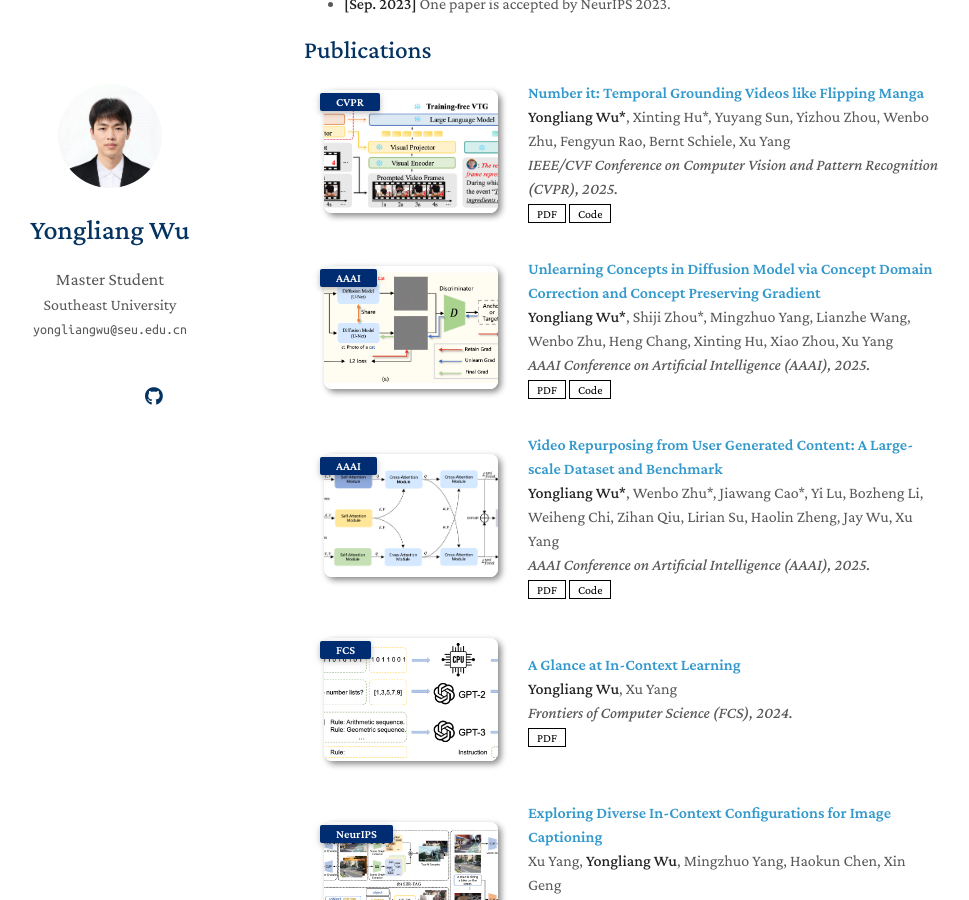
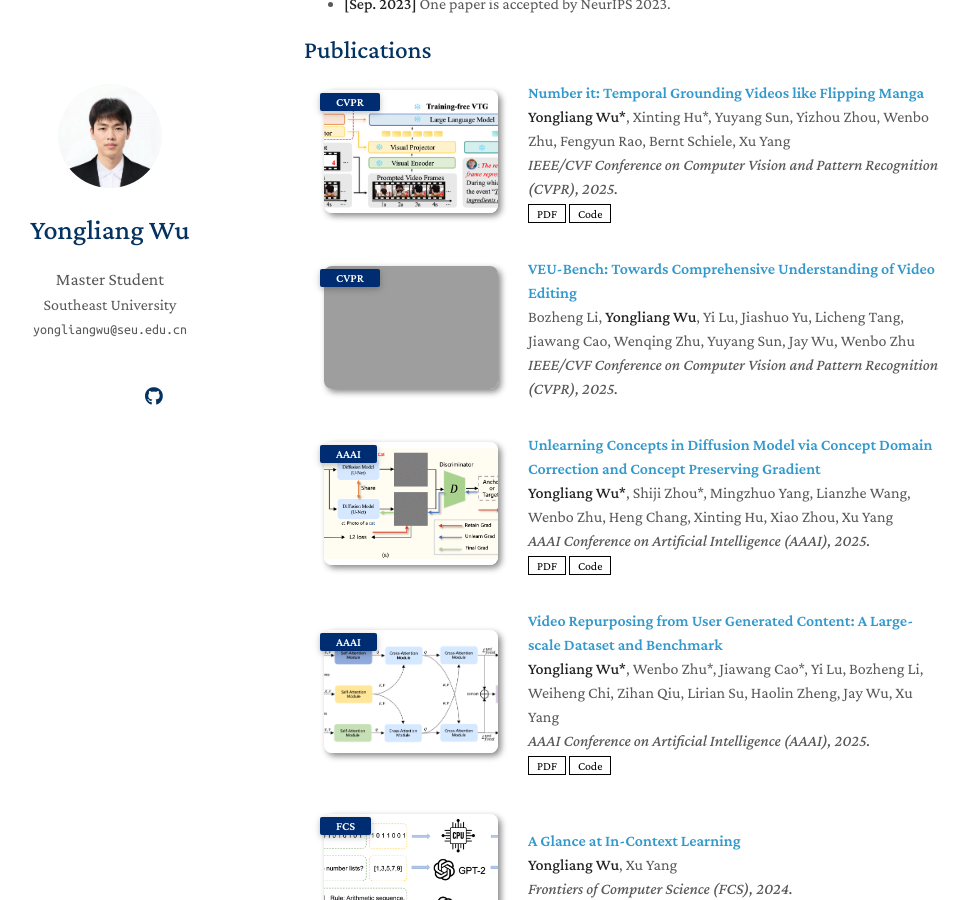
Before and after one commit to yongliang-wu/yongliang-wu.github.io, a Jekyll site: the page built from index.md, in a window 1280 px wide and 900 px high, scrolled down 574 px. Shown: the whole window, without its empty margins (166-1135 px from the left). Built offline with Jekyll 4.4.1, drawn with Linux system fonts in a browser that asks for light colours; nearby versions of some CDN libraries; a style sheet for code colours, icons or effects is not loaded; our own code applies the rules of GitHub Pages for plain Markdown files; grey boxes are pictures that could not be loaded.

Commit message:
Update publications.yml

```diff
--- a/_data/publications.yml
+++ b/_data/publications.yml
@@ -7,6 +7,12 @@ main:
     pdf: https://arxiv.org/abs/2411.10332
     code: https://github.com/yongliang-wu/NumPro
     image: ./assets/img/numpro.png
+
+  - title: "VEU-Bench: Towards Comprehensive Understanding of Video Editing"
+    authors: "Bozheng Li, <strong>Yongliang Wu</strong>, Yi Lu, Jiashuo Yu, Licheng Tang, Jiawang Cao, Wenqing Zhu, Yuyang Sun, Jay Wu, Wenbo Zhu"
+    conference_short: CVPR
+    conference: "IEEE/CVF Conference on Computer Vision and Pattern Recognition (CVPR), 2025."
+    image: ./assets/img/veu-bench.png
 
   - title: "Unlearning Concepts in Diffusion Model via Concept Domain Correction and Concept Preserving Gradient"
     authors: "<strong>Yongliang Wu*</strong>, Shiji Zhou*, Mingzhuo Yang, Lianzhe Wang, Wenbo Zhu, Heng Chang, Xinting Hu, Xiao Zhou, Xu Yang"
```
